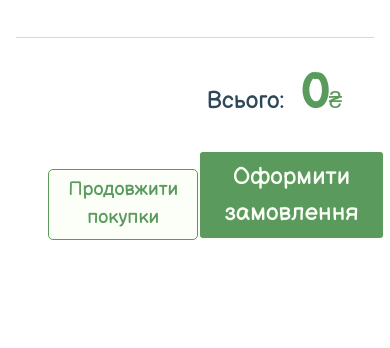
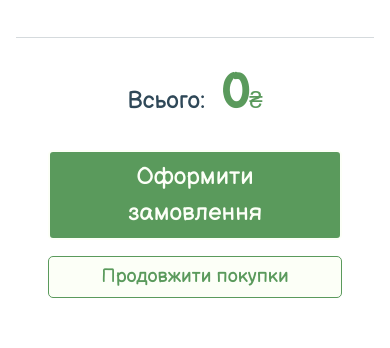
Before and after one commit to bbchk/live, a Next.js app in the folder front/: page /auth/signin in a window 390 px wide. Both pictures are taken after a click on the item 352 px from the left and 40 px from the top of the page. Shown: the part 133-481 px from the top of the page. Built offline with nearby package versions, Linux system fonts and the light colour scheme; no server answers.

Commit message:
Cart Modal responsive design
- Added media queries for cart modal and cart item

```diff
--- a/front/comps/modals/cart/cart_item/cart_item.module.scss
+++ b/front/comps/modals/cart/cart_item/cart_item.module.scss
@@ -19,11 +19,8 @@
 
     img {
       object-fit: contain;
-      max-width: 10%;
+      max-width: 15%;
       height: 8rem;
-    }
-
-    p {
     }
 
     button {
@@ -45,14 +42,52 @@
     flex-flow: row nowrap;
     justify-content: flex-end;
     align-items: center;
+    gap: 10%;
 
     .quantity_input {
-      justify-self: flex-end;
-      flex: 0 1 40%;
+      display: flex;
+      flex-flow: row nowrap;
+      justify-content: flex-end;
+      flex: 0 1 80%;
     }
+
     .price {
       flex: 0 1 10%;
       font-size: 2rem;
     }
   }
+
+  @media screen and (width < 992px) {
+    padding: 1rem 0.5rem;
+    font-size: 0.9rem;
+
+    > div:first-child {
+      img {
+        max-width: 10rem;
+        // flex: 1 0 20%;
+      }
+
+      p {
+        flex: 1 1 80%;
+      }
+
+      button {
+        position: static;
+      }
+    }
+
+    > div:nth-child(2) {
+      justify-content: space-between;
+
+      padding-top: 1rem;
+
+      .quantity_input {
+        flex: 1 1 85%;
+      }
+
+      .price {
+        flex: 1 1 10%;
+      }
+    }
+  }
 }
--- a/front/comps/modals/cart/cart_modal.js
+++ b/front/comps/modals/cart/cart_modal.js
@@ -71,7 +71,7 @@ const CartModal = () => {
           <menu className={`${s.controls}`}>
             <li>
               <button
-                className="button_primary"
+                className={`button_primary`}
                 onClick={() => dispatch(toggleCartModal())}
               >
                 Продовжити покупки
--- a/front/comps/modals/cart/cart_modal.module.scss
+++ b/front/comps/modals/cart/cart_modal.module.scss
@@ -3,6 +3,7 @@
 
 .modal {
   color: $color-blue-dasl;
+  overflow-x: hidden;
 
   footer {
     padding: 2rem;
@@ -33,5 +34,31 @@
         font-size: 1.5rem;
       }
     }
+
+    @media screen and (width < 662px) {
+      .total_cost {
+        text-align: center;
+      }
+
+      .controls {
+        flex-flow: row wrap;
+        align-items: center;
+        justify-content: center;
+        gap: 1rem;
+
+        margin-top: 2rem;
+
+        li {
+          width: 100%;
+        }
+
+        li:first-child {
+          order: 2;
+        }
+        li:last-child {
+          order: 1;
+        }
+      }
+    }
   }
 }
--- a/front/features/products/listing/comps/filter/filter_items/price-slider.module.scss
+++ b/front/features/products/listing/comps/filter/filter_items/price-slider.module.scss
@@ -14,6 +14,7 @@
     }
   }
   .body {
+    margin-top: 1rem;
     .slider {
       color: $color-green-medbud;
       height: 0.3rem;
```
